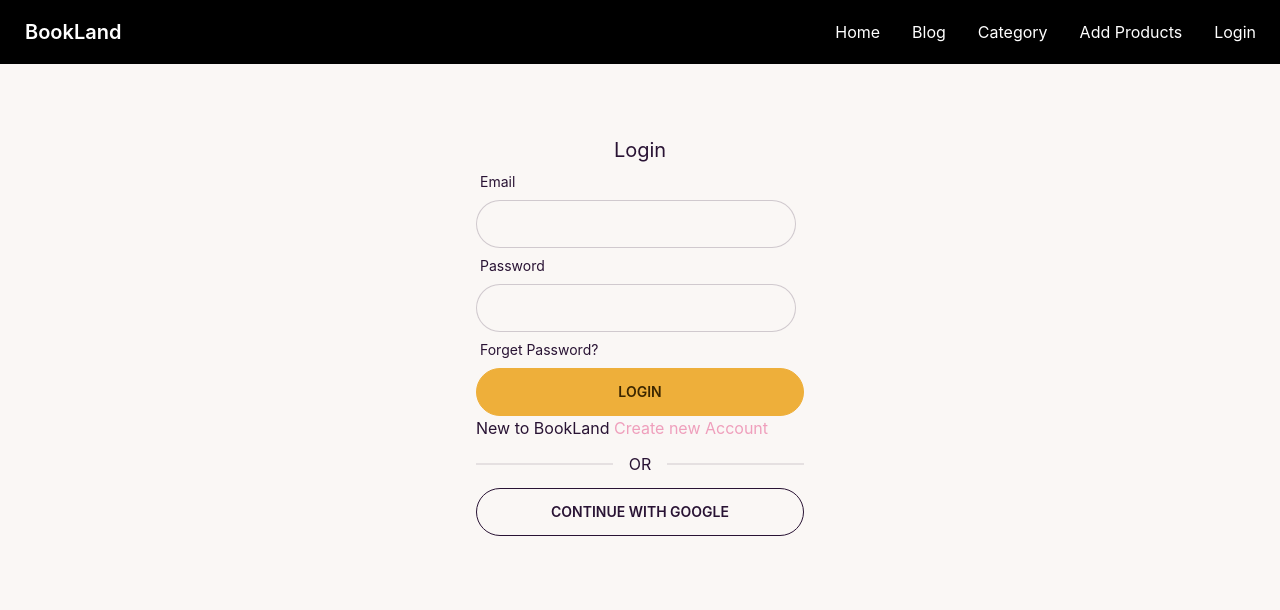
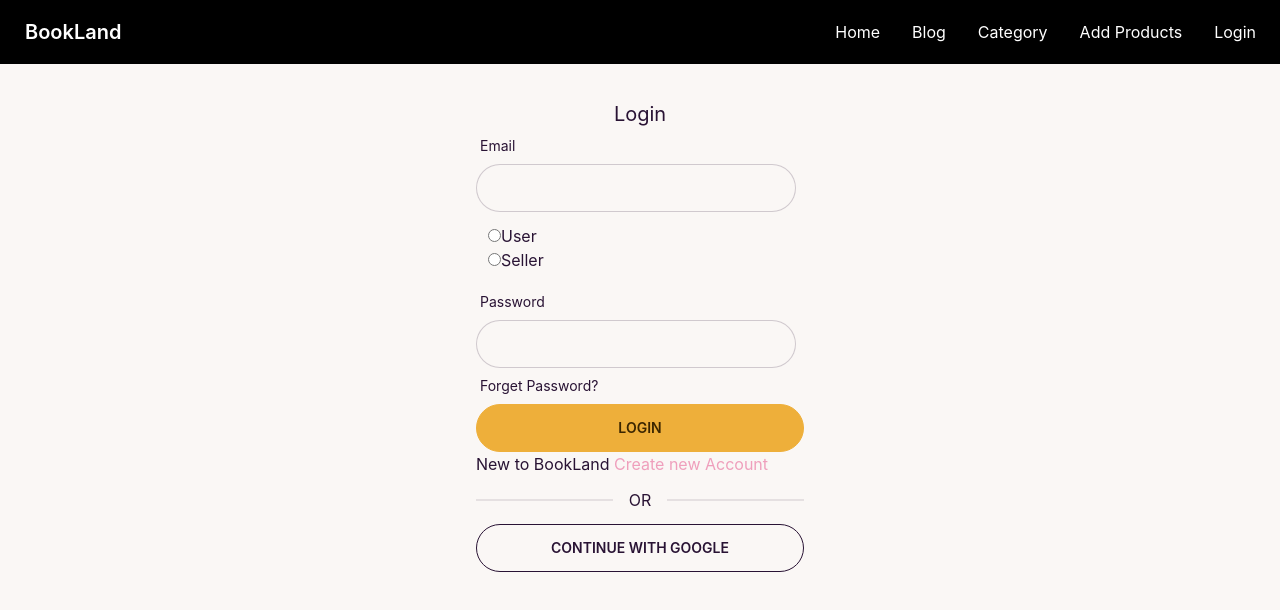
Before and after one commit to uziriahimu/resale-product-client, a React (Create React App) app: page /login in a window 1280 px wide. Shown: the top 610 px of the page. Built offline with nearby package versions, Linux system fonts and the light colour scheme; no server answers.

Commit message:
Booking bodal

```diff
--- a/src/pages/BookNow/BookNow.js
+++ b/src/pages/BookNow/BookNow.js
@@ -1,15 +1,13 @@
 import React, { useContext } from 'react';
 import toast from 'react-hot-toast';
-import { useLoaderData } from 'react-router-dom';
+
 import { AuthContext } from '../../context/AuthProvider';
 
-const BookNow = () => {
+const BookNow = ({ product }) => {
+
     const { user } = useContext(AuthContext)
-    const bookigProduct = useLoaderData()
-    // const {_id,location,Product,resale} = bookigProduct
-
-
-
+    const { location, resale, Product } = product;
+    console.log(product);
 
 
     const handleBooking = event => {
@@ -22,7 +20,7 @@ const BookNow = () => {
         const name = form.name.value;
         const email = form.email.value;
         const phone = form.phone.value;
-        // [3, 4, 5].map((value, i) => console.log(value))
+
         const booking = {
             meeting_location: meeting,
             item_name: product,
@@ -69,10 +67,10 @@ const BookNow = () => {
                         <input name="name" type="text" defaultValue={user?.displayName} disabled placeholder="Your Name" className="input w-full input-bordered" />
                         <input name="email" type="email" defaultValue={user?.email} disabled placeholder="Email Address" className="input w-full input-bordered" />
 
-                        <input name="location" type="text" defaultValue={bookigProduct.location} disabled placeholder="Location" className="input w-full input-bordered" />
+                        <input name="location" type="text" defaultValue={location} disabled placeholder="Location" className="input w-full input-bordered" />
 
-                        <input name="product" type="text" defaultValue={bookigProduct.Product} disabled placeholder="Item Name" className="input w-full input-bordered" />
-                        <input name="resale" type="text" defaultValue={bookigProduct.resale} disabled placeholder="Price" className="input w-full input-bordered" />
+                        <input name="product" type="text" defaultValue={Product} disabled placeholder="Item Name" className="input w-full input-bordered" />
+                        <input name="resale" type="text" defaultValue={resale} disabled placeholder="Price" className="input w-full input-bordered" />
 
                         <input name="phone" type="text" placeholder="Phone Number" className="input w-full input-bordered" />
                         <br />
--- a/src/pages/BookNow/Booking.js
+++ /dev/null
@@ -1,36 +0,0 @@
-import { useQuery } from '@tanstack/react-query';
-import React from 'react';
-import BookNow from './BookNow';
-
-const Booking = () => {
-    const { data: products = [] } = useQuery({
-
-        queryKey: ['products'],
-        queryFn: async () => {
-            const res = await fetch('http://localhost:5000/product')
-            const data = await res.json()
-            return data
-
-
-        }
-    })
-
-    return (
-        <div className='mt-36'>
-
-            <div className='grid gap-8 grid-cols-1 md:grid-cols-2 lg:grid-cols-3 max-w-[1440px] mx-auto  '>
-                {
-                    products.map(product => <BookNow
-                        key={product.id}
-                        product={product}></BookNow>)
-                }
-            </div>
-
-            <div>
-
-            </div>
-        </div>
-    );
-};
-
-export default Booking;
--- a/src/pages/Login/Login.js
+++ b/src/pages/Login/Login.js
@@ -52,6 +52,26 @@ const Login = () => {
                             className="input input-bordered w-full max-w-xs" />
                         {errors.email && <p className='text-red-600'>{errors.email?.message}</p>}
                     </div>
+                    <div className='m-3'>
+                        <label htmlFor=" User">
+                            <input
+                                {...register("select")}
+                                type="radio"
+                                value=" User"
+                                id="User"
+                            />
+                            User
+                        </label> <br />
+                        <label htmlFor="seller">
+                            <input
+                                {...register("select")}
+                                type="radio"
+                                value="seller"
+                                id="seller"
+                            />
+                            Seller
+                        </label>
+                    </div>
                     <div className="form-control w-full max-w-xs">
                         <label className="label"> <span className="label-text">Password</span></label>
                         <input type="password"
--- a/src/pages/Products/Product.js
+++ b/src/pages/Products/Product.js
@@ -1,5 +1,6 @@
 import React from 'react';
 import { Link, useLoaderData } from 'react-router-dom';
+import BookNow from '../BookNow/BookNow';
 
 const Product = () => {
     const product = useLoaderData()
@@ -27,9 +28,18 @@ const Product = () => {
 
 
                 </div>
-                <Link to="/booking"><button className='w-full btn bg-gradient-to-r from-orange-600 to-black text-white'>Book Now</button></Link>
+                <label
 
+                    htmlFor="booking-modal"
+                    className='w-full btn bg-gradient-to-r from-orange-600 to-black text-white'
+                >Book Now</label>
             </div>
+
+            {
+                <BookNow
+                    product={product}
+                ></BookNow>
+            }
         </div>
     );
 };
--- a/src/pages/Products/Products.js
+++ /dev/null
@@ -1,46 +0,0 @@
-import { useQuery } from '@tanstack/react-query';
-import React, { useContext, useState } from 'react';
-import { useLoaderData } from 'react-router-dom';
-import { AuthContext } from '../../context/AuthProvider';
-import BookNow from '../BookNow/BookNow';
-import Product from './Product';
-
-const Products = () => {
-    const products = useLoaderData()
-    console.log(products);
-
-
-
-
-
-    // const { data: products = [] } = useQuery({
-    //     queryKey: ['products'],
-    //     queryFn: async () => {
-    //         const res = await fetch('http://localhost:5000/product')
-    //         const data = await res.json()
-    //         return data
-
-    //     }
-    // })
-
-    return (
-        <div className='mt-36'>
-
-            <div className='grid gap-8 grid-cols-1 md:grid-cols-2 lg:grid-cols-3 max-w-[1440px] mx-auto  '>
-                {
-                    products.map(product => <Product
-                        key={product._id}
-                        product={product}
-                    ></Product>)
-                }
-
-
-            </div>
-
-
-
-        </div>
-    );
-};
-
-export default Products;
```
Also changed, not shown: src/Routes/Routes.js (+2 -17 lines).
